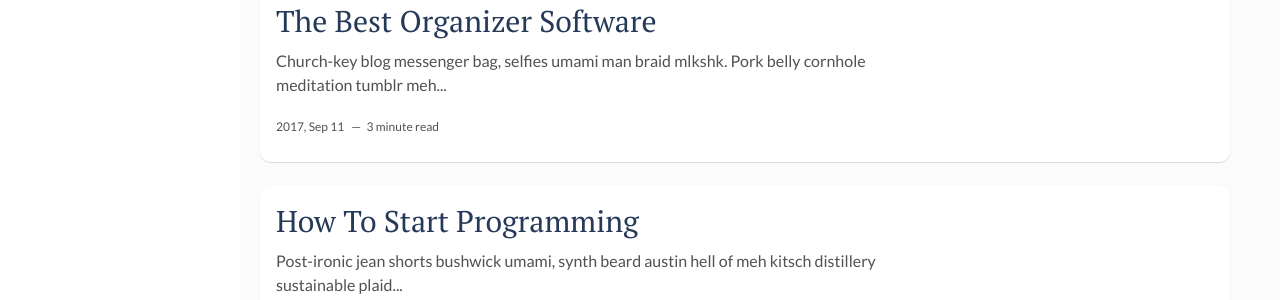
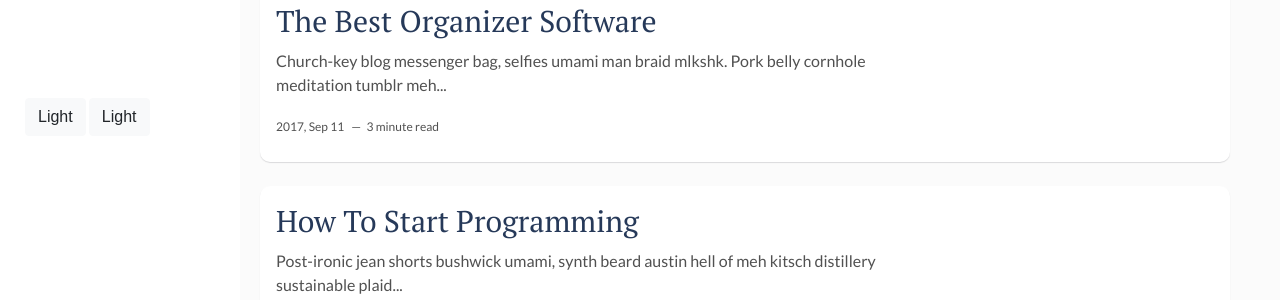
Before and after one commit to akashshuklacs/blog, a Jekyll site: the page built from index.html, in a window 1280 px wide. Shown: the part 434-734 px from the top of the page. Built offline with Jekyll 4.4.1, drawn with Linux system fonts in a browser that asks for light colours; the list of posts is cut into pages by our own code.

Commit message:
Add test buttons

```diff
--- a/_layouts/main.html
+++ b/_layouts/main.html
@@ -12,6 +12,10 @@ layout: default
       <p>{{site.about-author}}</p>
     </div>
   </header> <!-- End Header -->
+  <div class="container">
+    <button type="button" class="btn btn-light">Light</button>
+    <button type="button" class="btn btn-light">Light</button>
+  </div>
   <footer>
     <section class="contact">
       <h3 class="contact-title">Contact me</h3>
```
